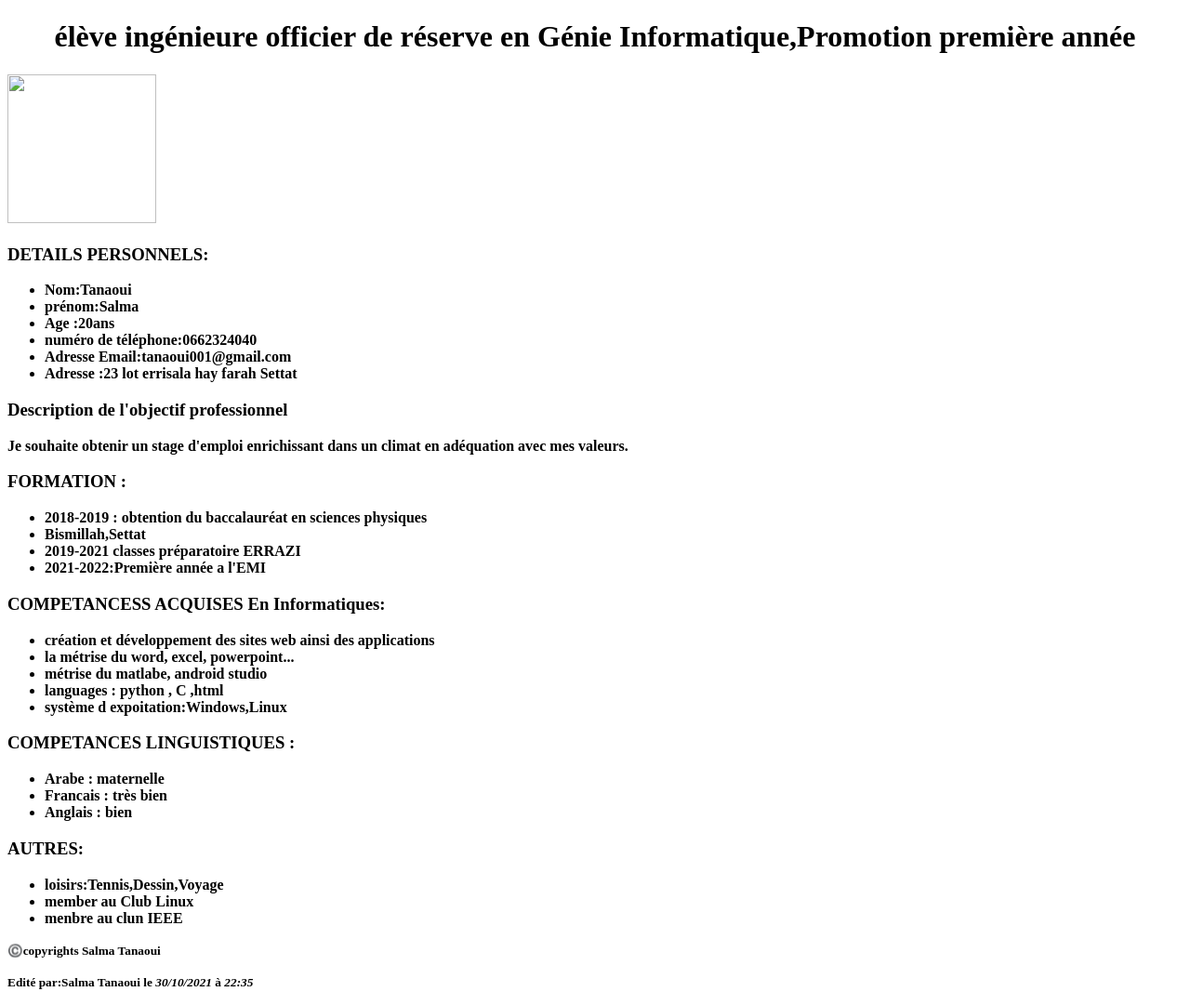
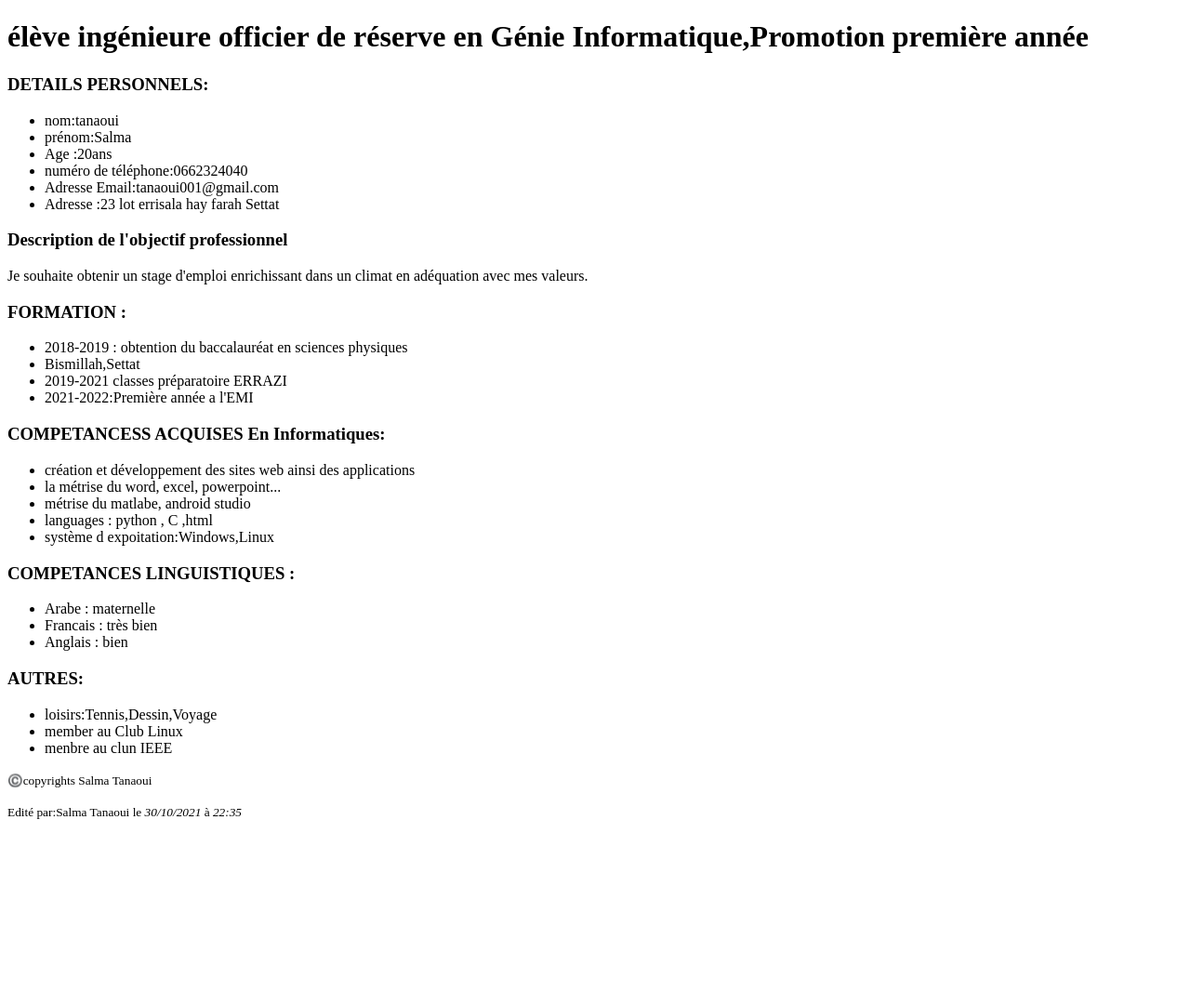
Before and after one commit to salmatanaoui/html, a plain HTML site: page index.html in a window 1280 px wide. Shown: the whole page at 93% size. After the commit the page ends 898 px from the top, so only its background shows below. Drawn offline with Linux system fonts and the light colour scheme.

Commit message:
Add files via upload

```diff
--- a/index.html
+++ b/index.html
@@ -8,18 +8,17 @@
 </head>
 
     <body>
-        <center><h1>élève ingénieure officier de réserve en Génie Informatique,Promotion première année</h1></center>
-    <img src="image.jpeg" height="160px" width="160px"/>
-    <h3><strong>DETAILS PERSONNELS:<strong></h3>
+      <h1>élève ingénieure officier de réserve en Génie Informatique,Promotion première année</h1>
+    <h3>DETAILS PERSONNELS:</h3>
     <ul>
-    <li>Nom<strong>:Tanaoui </strong></li>
+    <li>nom:</strong>tanaoui</li>
     <li>prénom:Salma</li>
     <li>Age :20ans</li>
     <li>numéro de téléphone:0662324040</li>
     <li>Adresse Email:tanaoui001@gmail.com</li>
     <li>Adresse :23 lot errisala hay farah Settat</li>
    </ul>
-    <h3><strong>Description de l'objectif professionnel</strong></h3>
+    <h3>Description de l'objectif professionnel</h3>
     <p>Je souhaite obtenir un stage d'emploi enrichissant dans un climat en adéquation avec mes valeurs.</p>
 
 
@@ -28,11 +27,12 @@
     <li>2018-2019 : obtention du baccalauréat en sciences physiques</li>
     <li>Bismillah,Settat</li>
     <li>2019-2021 classes préparatoire ERRAZI</li>
-    <li>2021-2022:Première année a l'EMI</li></ul>
+    <li>2021-2022:Première année a l'EMI</li>
+   </ul>
 
     <h3>COMPETANCESS ACQUISES En Informatiques: </h3>
     <ul>
-    <li> création et développement des sites web ainsi des applications</h5>
+    <li> création et développement des sites web ainsi des applications</li>
     <li> la métrise du  word, excel, powerpoint...</li>
     <li> métrise  du matlabe, android studio</li>
     <li>languages : python , C ,html</li>
@@ -52,4 +52,6 @@
 <li>menbre au clun IEEE</li>
 </ul>
 <p><small>©️copyrights Salma Tanaoui </small></p>
-<p><small>Edité par:Salma Tanaoui le<em> 30/10/2021</em> à <em>22:35</em> </small></p
+<p><small>Edité par:Salma Tanaoui le<em> 30/10/2021</em> à <em>22:35</em> </small></p>
+</body>
+</html>
```
